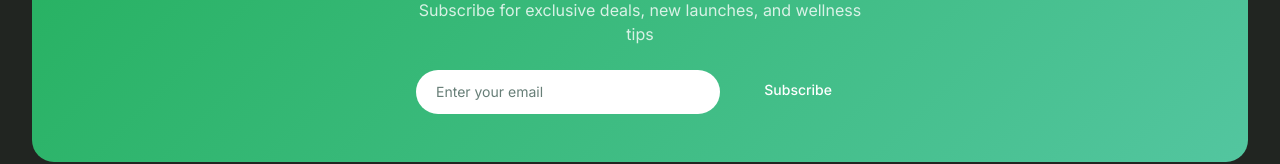
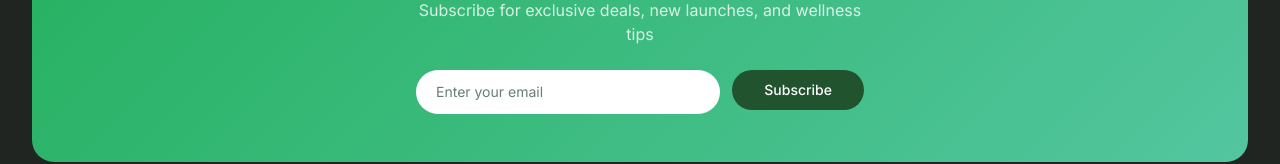
Before and after one commit to sourabh-godara/active-well-pharma, a Next.js app: page /shop in a window 1280 px wide. Shown: the part 1207-1371 px from the top of the page. Built offline with nearby package versions, Linux system fonts and the light colour scheme; no server answers; the database is empty.

Commit message:
Fix: type errors fixed causing deployment failed

```diff
--- a/components/footer.tsx
+++ b/components/footer.tsx
@@ -27,7 +27,7 @@ const Footer = () => {
                                 placeholder="Enter your email"
                                 className="flex-1 px-5 py-3 rounded-full bg-background text-foreground font-body text-sm placeholder:text-muted-foreground focus:outline-none focus:ring-2 focus:ring-ring"
                             />
-                            <Button variant="coral" size="lg" className="rounded-full px-8">
+                            <Button size="lg" className="rounded-full px-8">
                                 Subscribe
                             </Button>
                         </div>
--- a/components/ui/button.tsx
+++ b/components/ui/button.tsx
@@ -19,6 +19,8 @@ const buttonVariants = cva(
         ghost:
           "hover:bg-accent hover:text-accent-foreground dark:hover:bg-accent/50",
         link: "text-primary underline-offset-4 hover:underline",
+        hero: "bg-gradient-fresh text-primary-foreground hover:opacity-90 shadow-product font-semibold rounded-full",
+        coral: "bg-gradient-coral text-primary-foreground hover:opacity-90 font-semibold rounded-full",
       },
       size: {
         default: "h-9 px-4 py-2 has-[>svg]:px-3",
```
